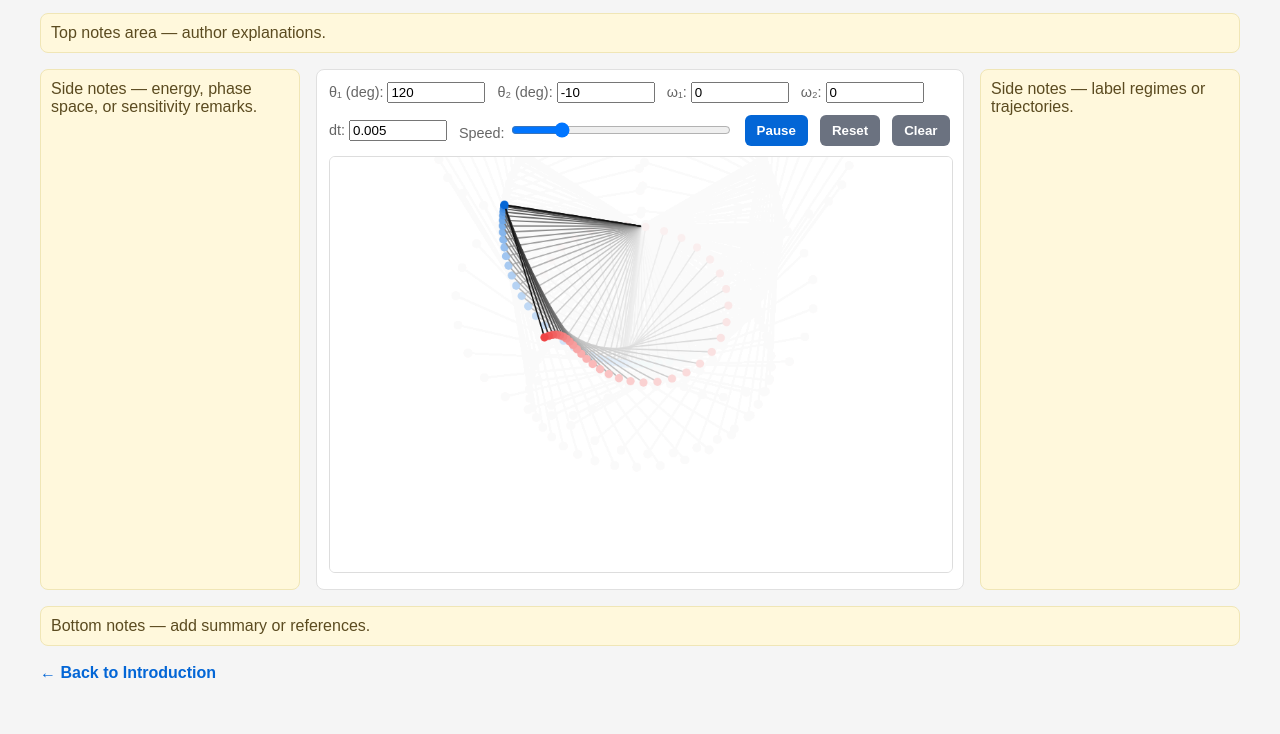
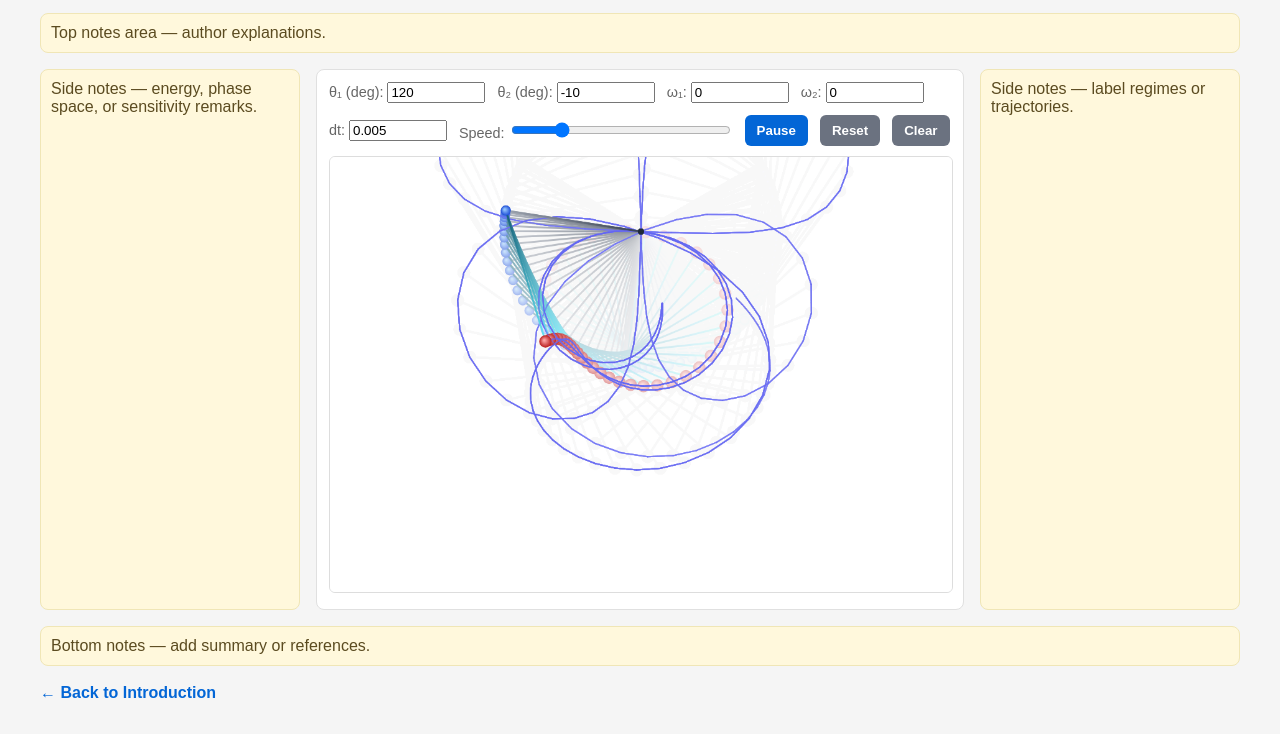
Before and after one commit to matthematics1137/chaos, a plain HTML site: page pages/double_pendulum.html in a window 1280 px wide. Shown: the part 135-869 px from the top of the page. Drawn offline with Linux system fonts and the light colour scheme.

Commit message:
Polish visuals and enlarge canvases: Logistic Map (grid, thicker curves, 700/1000x700), Lorenz (color by depth, 1000x700), Double Pendulum (gradient rods, shaded bobs, fading trail, 1000x700), RK playground (bigger canvas, colored seeds, dashed Euler)

```diff
--- a/pages/double_pendulum.html
+++ b/pages/double_pendulum.html
@@ -26,7 +26,7 @@
         input[type="range"] { width: 220px; }
         .button { background: var(--accent); border: none; color: white; padding: 8px 12px; border-radius: 6px; font-weight: bold; cursor: pointer; }
         .button.secondary { background: #6b7280; }
-        canvas { width: 100%; height: auto; background: #fff; border: 1px solid #ddd; border-radius: 6px; }
+        canvas { width: 100%; height: auto; background: radial-gradient(1200px 800px at 50% 0%, #ffffff, #f7fafc); border: 1px solid #ddd; border-radius: 6px; }
         .back { display: inline-block; margin-top: 18px; color: var(--accent); text-decoration: none; font-weight: bold; }
     </style>
 </head>
@@ -54,7 +54,7 @@
                 <button class="button secondary" id="reset">Reset</button>
                 <button class="button secondary" id="clear">Clear</button>
             </div>
-            <canvas id="pendulum" width="900" height="600"></canvas>
+        <canvas id="pendulum" width="1000" height="700"></canvas>
         </div>
         </div>
 
@@ -122,31 +122,54 @@
 
         let state = getInitial();
 
+        const trail = [];
+        const trailMax = 500;
+
         function drawArm(){
             const [t1, , t2] = state;
-            const origin = {x: canvas.width/2, y: 100};
-            const L = 200; // pixels per unit length
+            const origin = {x: canvas.width/2, y: 120};
+            const L = 220; // pixels per unit length
             const x1 = origin.x + L*Math.sin(t1);
             const y1 = origin.y + L*Math.cos(t1);
             const x2 = x1 + L*Math.sin(t2);
             const y2 = y1 + L*Math.cos(t2);
 
-            // fade trail
-            ctx.fillStyle = 'rgba(255,255,255,0.08)';
+            // soft fade
+            ctx.fillStyle = 'rgba(255,255,255,0.06)';
             ctx.fillRect(0,0,canvas.width, canvas.height);
 
-            ctx.strokeStyle = '#111';
+            // Update trail
+            trail.push([x2,y2]); if(trail.length>trailMax) trail.shift();
+            // Draw trail with fading alpha
             ctx.lineWidth = 2;
-            ctx.beginPath();
-            ctx.moveTo(origin.x, origin.y);
-            ctx.lineTo(x1, y1);
-            ctx.lineTo(x2, y2);
-            ctx.stroke();
+            for(let i=1;i<trail.length;i++){
+                const a = i/trail.length;
+                ctx.strokeStyle = `rgba(99,102,241,${0.2 + 0.6*a})`;
+                ctx.beginPath();
+                ctx.moveTo(trail[i-1][0], trail[i-1][1]);
+                ctx.lineTo(trail[i][0], trail[i][1]);
+                ctx.stroke();
+            }
 
-            ctx.fillStyle = '#0366d6';
-            ctx.beginPath(); ctx.arc(x1,y1,6,0,Math.PI*2); ctx.fill();
-            ctx.fillStyle = '#ef4444';
-            ctx.beginPath(); ctx.arc(x2,y2,6,0,Math.PI*2); ctx.fill();
+            // Rods with subtle gradients
+            const rod = ctx.createLinearGradient(origin.x,origin.y,x1,y1);
+            rod.addColorStop(0,'#374151'); rod.addColorStop(1,'#9ca3af');
+            ctx.strokeStyle = rod; ctx.lineWidth = 3; ctx.lineCap = 'round';
+            ctx.beginPath(); ctx.moveTo(origin.x, origin.y); ctx.lineTo(x1, y1); ctx.stroke();
+
+            const rod2 = ctx.createLinearGradient(x1,y1,x2,y2);
+            rod2.addColorStop(0,'#155e75'); rod2.addColorStop(1,'#67e8f9');
+            ctx.strokeStyle = rod2; ctx.lineWidth = 3; ctx.lineCap = 'round';
+            ctx.beginPath(); ctx.moveTo(x1, y1); ctx.lineTo(x2, y2); ctx.stroke();
+
+            // Pivot and bobs with shading
+            ctx.fillStyle = '#1f2937'; ctx.beginPath(); ctx.arc(origin.x,origin.y,5,0,Math.PI*2); ctx.fill();
+            const grd1 = ctx.createRadialGradient(x1-2,y1-2,1,x1,y1,8);
+            grd1.addColorStop(0,'#93c5fd'); grd1.addColorStop(1,'#1d4ed8');
+            ctx.fillStyle = grd1; ctx.beginPath(); ctx.arc(x1,y1,8,0,Math.PI*2); ctx.fill();
+            const grd2 = ctx.createRadialGradient(x2-2,y2-2,1,x2,y2,10);
+            grd2.addColorStop(0,'#fca5a5'); grd2.addColorStop(1,'#b91c1c');
+            ctx.fillStyle = grd2; ctx.beginPath(); ctx.arc(x2,y2,10,0,Math.PI*2); ctx.fill();
         }
 
         function step(){
```
Also changed, not shown: pages/animation.html (+14 -10 lines), pages/logistic_map.html (+21 -19 lines), pages/lorenz.html (+7 -7 lines).
